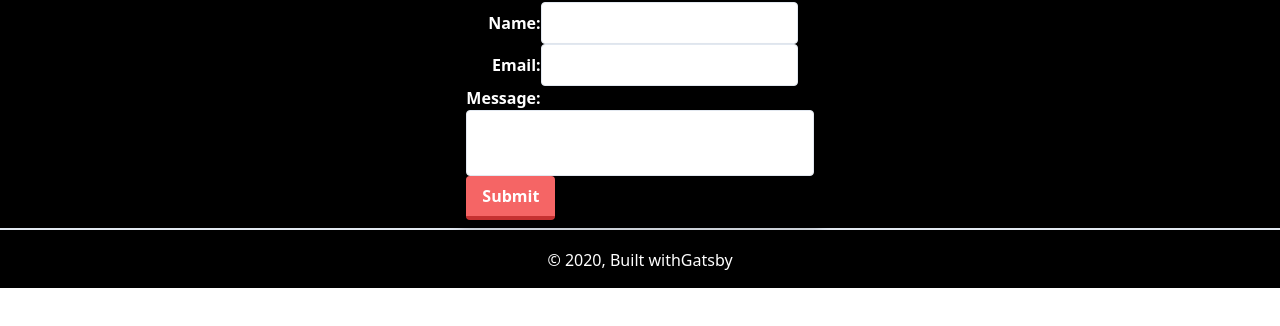
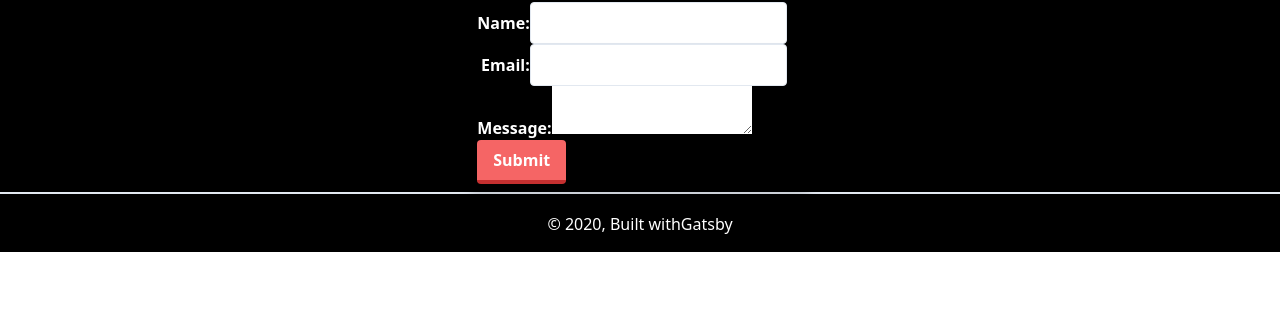
Before and after one commit to DangerDan88/OfficalPortfolio, a Gatsby site: page /contact in a window 1280 px wide. Shown: the part 156-482 px from the top of the page. Built offline with nearby package versions, Linux system fonts and the light colour scheme; Gatsby itself is replaced by a stand-in of ours.

Commit message:
fixed contact was not working because of form setup did not have right for a ntlify form

```diff
--- a/src/pages/contact.js
+++ b/src/pages/contact.js
@@ -35,14 +35,16 @@ const Contact = () => (
         <div className="flex-wrap rounded-full">
           <label className="text-white font-bold md:text-right mb-1 md:mb-0">
             Message:
-            <input
-              className="w-full shadow appearance-none border rounded py-5 px-5 text-grey-darker row-span-3"
-              type="text"
-              name="message"
-            />
+            <textarea>
+              className="w-full shadow appearance-none border rounded py-5 px-5
+              text-grey-darker row-span-10" type="text" name="message"
+            </textarea>
           </label>
         </div>
-        <button className="bg-red-500 hover:bg-red-400 text-white font-bold py-2 px-4 border-b-4 border-red-700 hover:border-green-500 rounded">
+        <button
+          type="submit"
+          className="bg-red-500 hover:bg-red-400 text-white font-bold py-2 px-4 border-b-4 border-red-700 hover:border-green-500 rounded"
+        >
           Submit
         </button>
       </form>
```
